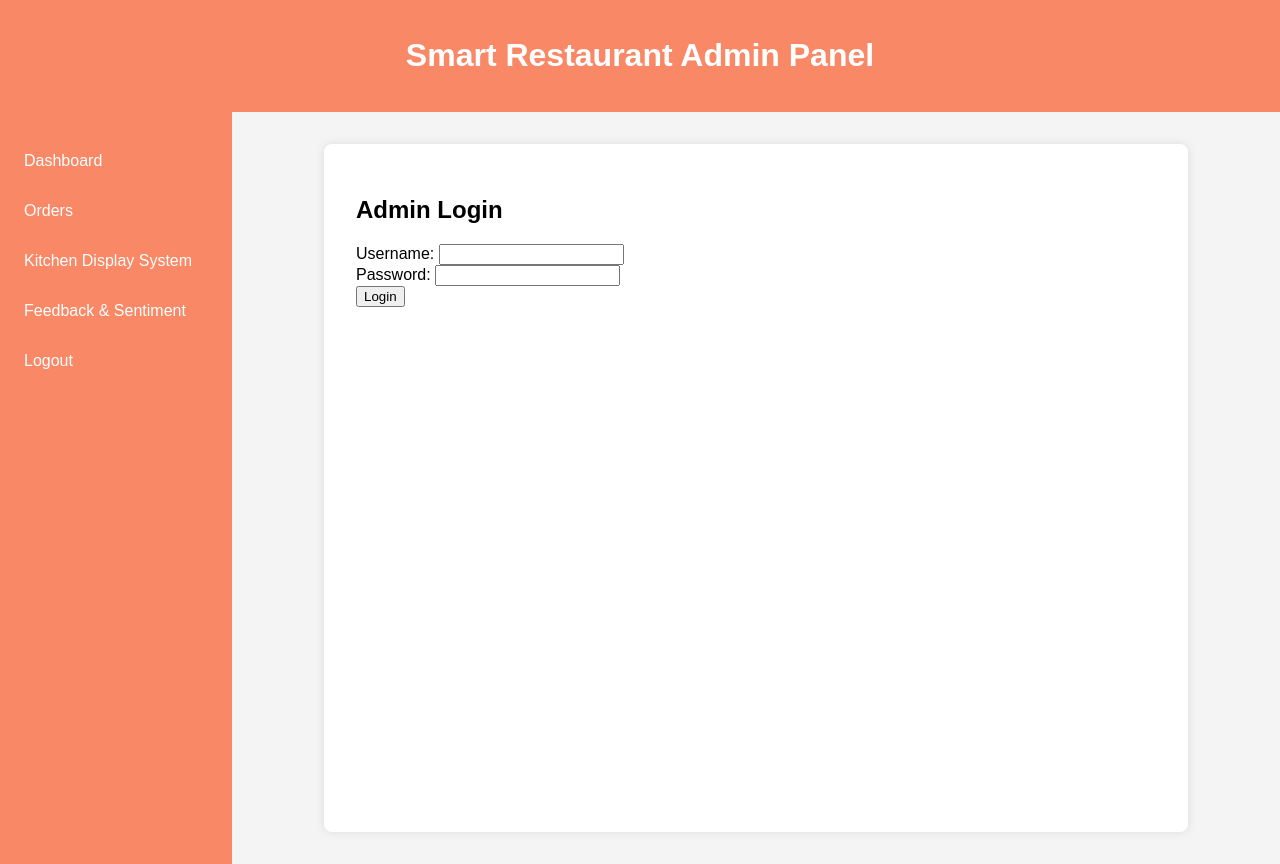
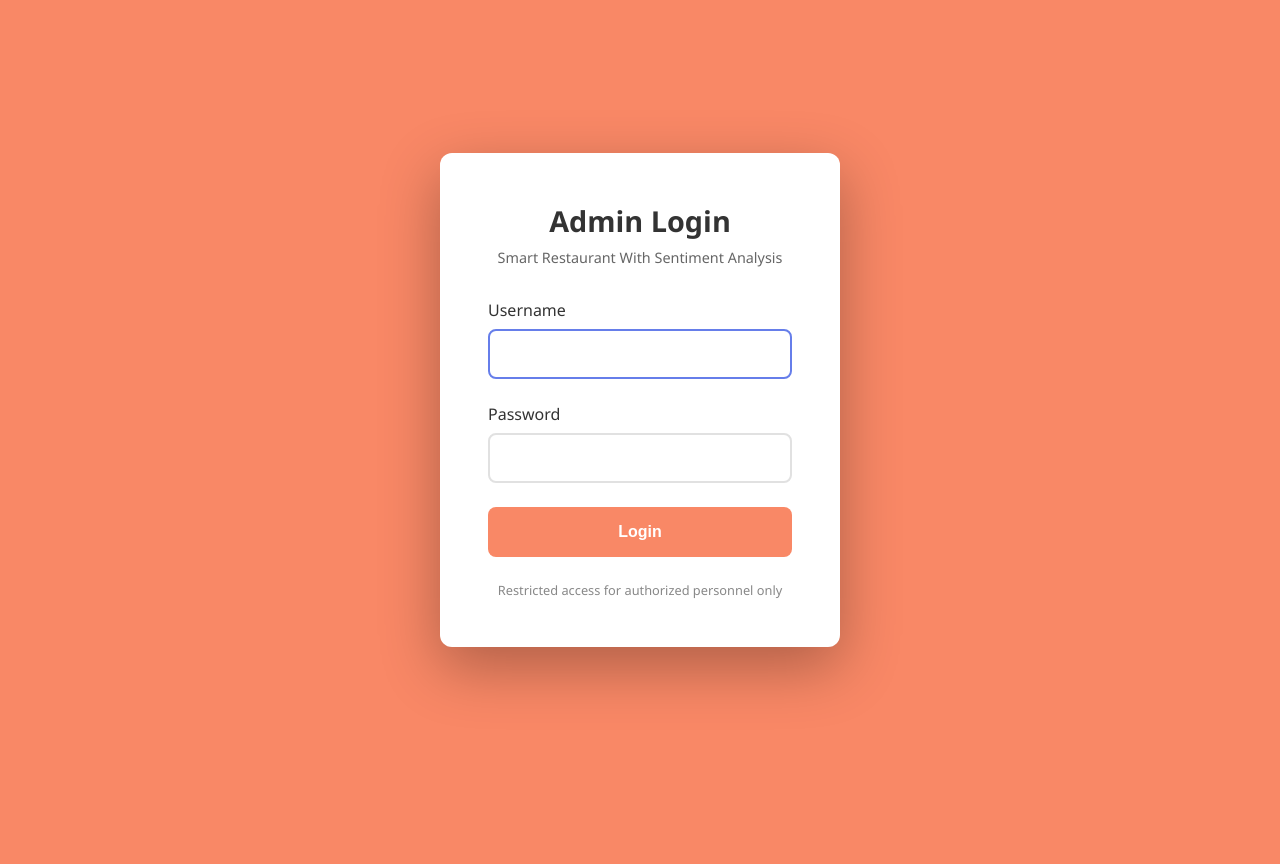
Before and after one commit to Ritikakoirala/Smart-Restaurant-and-Sentiment-Analysis, a Django app: page /custom-admin/login/ in a window 1280 px wide. After the commit the page ends 695 px from the top, so only its background shows below. Run offline with Django 5.2, Linux system fonts and the light colour scheme.

Commit message:
logout admin improved

```diff
--- a/smartapp/views.py
+++ b/smartapp/views.py
@@ -321,16 +321,43 @@ def feedback_success(request):
 
 
 def admin_login(request):
+    """
+    Admin login view - standalone page with centered login form.
+    Uses Django's built-in authentication system.
+
+    IMPORTANT: Always shows the login page, even if already authenticated.
+    This allows users to logout and login as a different admin.
+    """
+    # Always show the login page - don't auto-redirect to dashboard
+    # User can login or logout from here
+
     if request.method == 'POST':
         username = request.POST.get('username')
         password = request.POST.get('password')
+
+        # Use Django's authenticate() function
         user = authenticate(request, username=username, password=password)
-        if user is not None and user.is_staff:
-            login(request, user)
-            return redirect('admin_dashboard')
+
+        if user is not None:
+            # Check if user is staff/admin
+            if user.is_staff:
+                # Django's login() creates session and handles CSRF
+                login(request, user)
+                messages.success(request, f'Welcome back, {user.username}!')
+                # Redirect to dashboard after successful login
+                next_page = request.GET.get('next')
+                return redirect(next_page if next_page else 'admin_dashboard')
+            else:
+                messages.error(request, 'Access denied. Staff credentials required.')
         else:
-            messages.error(request, 'Invalid credentials or not an admin user.')
-    return render(request, 'admin_login.html')
+            messages.error(request, 'Invalid username or password.')
+
+    # Render standalone login template (no sidebar, centered form)
+    # Pass user info to show logout option if already authenticated
+    context = {
+        'user': request.user if request.user.is_authenticated else None
+    }
+    return render(request, 'admin_login_standalone.html', context)
 
 
 @login_required
--- a/templates/admin_dashboard.html
+++ b/templates/admin_dashboard.html
@@ -3,11 +3,8 @@
 {% block title %}Admin Dashboard{% endblock %}
 
 {% block content %}
-    <div class="logout">
-        <a href="{% url 'admin_logout' %}">Logout</a>
-    </div>
     <h2>Welcome to Admin Dashboard</h2>
-    <p>You are logged in as {{ user.username }}.</p>
+    <p>You are logged in as <strong>{{ user.username }}</strong>.</p>
 
     <div class="summary-cards">
         <div class="card">
@@ -27,6 +24,7 @@
             <p>{{ ready_orders }}</p>
         </div>
     </div>
+
     <style>
         @media (max-width: 768px) {
             .summary-cards {
--- /dev/null
+++ b/templates/admin_login_standalone.html
@@ -0,0 +1,236 @@
+<!DOCTYPE html>
+<html lang="en">
+<head>
+    <meta charset="UTF-8">
+    <meta name="viewport" content="width=device-width, initial-scale=1.0">
+    <title>Admin Login - Smart Restaurant</title>
+    <style>
+        * {
+            margin: 0;
+            padding: 0;
+            box-sizing: border-box;
+        }
+
+        body {
+            font-family: 'Segoe UI', Tahoma, Geneva, Verdana, sans-serif;
+           background-color: #F98866;
+            min-height: 100vh;
+            display: flex;
+            align-items: center;
+            justify-content: center;
+        }
+
+        .login-container {
+            background: white;
+            padding: 3rem;
+            border-radius: 12px;
+            box-shadow: 0 20px 60px rgba(0, 0, 0, 0.3);
+            width: 100%;
+            max-width: 400px;
+        }
+
+        .login-header {
+            text-align: center;
+            margin-bottom: 2rem;
+        }
+
+        .login-header h1 {
+            color: #333;
+            font-size: 1.8rem;
+            margin-bottom: 0.5rem;
+        }
+
+        .login-header p {
+            color: #666;
+            font-size: 0.9rem;
+        }
+
+        .user-welcome {
+            background: #e8f5e9;
+            color: #2e7d32;
+            padding: 1rem;
+            border-radius: 8px;
+            margin-bottom: 1.5rem;
+            text-align: center;
+        }
+
+        .user-welcome p {
+            margin-bottom: 0.5rem;
+            color: #2e7d32;
+        }
+
+        .form-group {
+            margin-bottom: 1.5rem;
+        }
+
+        .form-group label {
+            display: block;
+            margin-bottom: 0.5rem;
+            color: #333;
+            font-weight: 500;
+        }
+
+        .form-group input[type="text"],
+        .form-group input[type="password"] {
+            width: 100%;
+            padding: 0.875rem;
+            border: 2px solid #e1e1e1;
+            border-radius: 8px;
+            font-size: 1rem;
+            transition: border-color 0.3s ease;
+        }
+
+        .form-group input[type="text"]:focus,
+        .form-group input[type="password"]:focus {
+            outline: none;
+            border-color: #667eea;
+        }
+
+        .btn-login {
+            width: 100%;
+            padding: 1rem;
+            background-color: #F98866;
+            border: none;
+            border-radius: 8px;
+            color: white;
+            font-size: 1rem;
+            font-weight: 600;
+            cursor: pointer;
+            transition: transform 0.2s ease, box-shadow 0.2s ease;
+        }
+
+        .btn-login:hover {
+            transform: translateY(-2px);
+            box-shadow: 0 10px 30px rgba(102, 126, 234, 0.4);
+        }
+
+        .btn-login:active {
+            transform: translateY(0);
+        }
+
+        .btn-logout {
+            width: 100%;
+            padding: 1rem;
+            background: #dc3545;
+            border: none;
+            border-radius: 8px;
+            color: white;
+            font-size: 1rem;
+            font-weight: 600;
+            cursor: pointer;
+            transition: transform 0.2s ease, box-shadow 0.2s ease;
+            text-decoration: none;
+            display: inline-block;
+            text-align: center;
+        }
+
+        .btn-logout:hover {
+            transform: translateY(-2px);
+            box-shadow: 0 10px 30px rgba(220, 53, 69, 0.4);
+        }
+
+        .btn-dashboard {
+            width: 100%;
+            padding: 1rem;
+            background: #28a745;
+            border: none;
+            border-radius: 8px;
+            color: white;
+            font-size: 1rem;
+            font-weight: 600;
+            cursor: pointer;
+            transition: transform 0.2s ease, box-shadow 0.2s ease;
+            text-decoration: none;
+            display: inline-block;
+            text-align: center;
+            margin-top: 0.5rem;
+        }
+
+        .btn-dashboard:hover {
+            transform: translateY(-2px);
+            box-shadow: 0 10px 30px rgba(40, 167, 69, 0.4);
+        }
+
+        .messages {
+            list-style: none;
+            margin-bottom: 1.5rem;
+        }
+
+        .messages li {
+            padding: 0.75rem 1rem;
+            border-radius: 6px;
+            margin-bottom: 0.5rem;
+            font-size: 0.9rem;
+        }
+
+        .messages li.error {
+            background: #fee;
+            color: #c00;
+            border: 1px solid #fcc;
+        }
+
+        .messages li.success {
+            background: #efe;
+            color: #060;
+            border: 1px solid #cfc;
+        }
+
+        .footer-text {
+            text-align: center;
+            margin-top: 1.5rem;
+            color: #888;
+            font-size: 0.8rem;
+        }
+
+        @media (max-width: 480px) {
+            .login-container {
+                margin: 1rem;
+                padding: 2rem;
+            }
+        }
+    </style>
+</head>
+<body>
+    <div class="login-container">
+        <div class="login-header">
+            <h1>Admin Login</h1>
+            <p>Smart Restaurant With Sentiment Analysis</p>
+        </div>
+
+        {# Show welcome message and options if user is already authenticated #}
+        {% if user and user.is_authenticated and user.is_staff %}
+            <div class="user-welcome">
+                <p>You are already logged in as <strong>{{ user.username }}</strong></p>
+                <a href="{% url 'admin_logout' %}" class="btn-logout">Logout</a>
+                <a href="{% url 'admin_dashboard' %}" class="btn-dashboard">Go to Dashboard</a>
+            </div>
+        {% else %}
+            {# Show login form for non-authenticated users #}
+            {% if messages %}
+                <ul class="messages">
+                    {% for message in messages %}
+                        <li{% if message.tags %} class="{{ message.tags }}"{% endif %}>{{ message }}</li>
+                    {% endfor %}
+                </ul>
+            {% endif %}
+
+            <form method="post">
+                {% csrf_token %}
+                <div class="form-group">
+                    <label for="username">Username</label>
+                    <input type="text" id="username" name="username" required autofocus>
+                </div>
+
+                <div class="form-group">
+                    <label for="password">Password</label>
+                    <input type="password" id="password" name="password" required>
+                </div>
+
+                <button type="submit" class="btn-login">Login</button>
+            </form>
+
+            <p class="footer-text">Restricted access for authorized personnel only</p>
+        {% endif %}
+    </div>
+</body>
+</html>
--- a/templates/admin_order_detail.html
+++ b/templates/admin_order_detail.html
@@ -14,7 +14,7 @@
     <h3>Items</h3>
     <ul>
         {% for item in items %}
-            <li>{{ item.quantity }}x {{ item.item_name }} - ${{ item.total_price }}</li>
+            <li>{{ item.quantity }}x {{ item.item_name }} - {{ item.total_price }}</li>
         {% endfor %}
     </ul>
 
--- a/templates/base_admin.html
+++ b/templates/base_admin.html
@@ -5,106 +5,140 @@
     <meta name="viewport" content="width=device-width, initial-scale=1.0">
     <title>{% block title %}Admin Panel{% endblock %}</title>
     <style>
+        * {
+            margin: 0;
+            padding: 0;
+            box-sizing: border-box;
+        }
+
         body {
             font-family: Arial, sans-serif;
-            margin: 0;
-            padding: 0;
             background-color: #f4f4f4;
         }
+
         .header {
             background-color: #F98866;
             color: white;
             padding: 1rem;
             text-align: center;
+            position: relative;
         }
+
+        .header h1 {
+            font-size: 1.5rem;
+        }
+
+        .user-info {
+            position: absolute;
+            right: 1rem;
+            top: 50%;
+            transform: translateY(-50%);
+            font-size: 0.9rem;
+        }
+
         .main-content {
             display: flex;
+            min-height: calc(100vh - 80px);
         }
+
         .sidebar {
             width: 200px;
-            background-color: #F98866;;
+            background-color: #F98866;
             color: white;
             padding: 1rem;
             height: calc(100vh - 80px);
+            position: sticky;
+            top: 80px;
         }
+
+        .sidebar.collapsed {
+            display: none;
+        }
+
         .sidebar ul {
             list-style: none;
             padding: 0;
         }
+
         .sidebar li {
-            margin-bottom: 1rem;
+            margin-bottom: 0.5rem;
         }
+
         .sidebar a {
             color: white;
             text-decoration: none;
             display: block;
-            padding: 0.5rem;
+            padding: 0.75rem 1rem;
             border-radius: 4px;
+            transition: background-color 0.3s ease;
         }
+
         .sidebar a:hover {
-            background-color: #555;
+            background-color: #e07855;
         }
+
+        .sidebar a.active {
+            background-color: #d06040;
+        }
+
         .container {
             flex: 1;
+            padding: 2rem;
             max-width: none;
             margin: 0;
         }
-        .container {
-            max-width: 800px;
-            margin: 2rem auto;
-            padding: 2rem;
-            background: white;
-            border-radius: 8px;
-            box-shadow: 0 0 10px rgba(0,0,0,0.1);
+
+        .container.full-width {
+            max-width: 100%;
         }
-        .logout {
-            text-align: right;
-            margin-bottom: 1rem;
-        }
-        .logout a {
-            color: #007bff;
-            text-decoration: none;
-        }
-        .logout a:hover {
-            text-decoration: underline;
-        }
+
         .summary-cards {
             display: flex;
             gap: 1rem;
             margin-bottom: 2rem;
+            flex-wrap: wrap;
         }
+
         .card {
             background: #fff;
             border: 1px solid #ddd;
             border-radius: 8px;
-            padding: 1rem;
+            padding: 1.5rem;
             text-align: center;
             flex: 1;
+            min-width: 200px;
             box-shadow: 0 2px 4px rgba(0,0,0,0.1);
         }
+
         .card h3 {
             margin: 0 0 0.5rem 0;
             color: #333;
+            font-size: 1rem;
         }
+
         .card p {
             font-size: 2rem;
             font-weight: bold;
-            color: #007bff;
+            color: #F98866;
             margin: 0;
         }
+
         /* Hamburger Menu */
         .sidebar-toggle {
             display: none;
         }
+
         .hamburger {
             display: none;
             flex-direction: column;
             cursor: pointer;
             padding: 10px;
             position: absolute;
-            top: 10px;
+            top: 50%;
+            transform: translateY(-50%);
             left: 10px;
         }
+
         .hamburger span {
             width: 25px;
             height: 3px;
@@ -112,11 +146,13 @@
             margin: 3px 0;
             transition: 0.3s;
         }
+
         /* Responsive */
         @media (max-width: 768px) {
             .hamburger {
                 display: flex;
             }
+
             .sidebar {
                 position: fixed;
                 left: -200px;
@@ -125,21 +161,37 @@
                 z-index: 1000;
                 transition: left 0.3s;
             }
+
             #sidebar-toggle:checked ~ .main-content .sidebar {
                 left: 0;
             }
+
             .main-content {
                 flex-direction: column;
             }
+
             .container {
-                margin: 1rem;
                 padding: 1rem;
+            }
+
+            .summary-cards {
+                flex-direction: column;
+            }
+
+            .card {
+                min-width: 100%;
+            }
+
+            .user-info {
+                display: none;
             }
         }
     </style>
 </head>
 <body>
+    {# Sidebar toggle checkbox #}
     <input type="checkbox" id="sidebar-toggle" class="sidebar-toggle">
+
     <div class="header">
         <label for="sidebar-toggle" class="hamburger">
             <span></span>
@@ -147,18 +199,28 @@
             <span></span>
         </label>
         <h1>Smart Restaurant Admin Panel</h1>
+        {% if user.is_authenticated and user.is_staff %}
+        <div class="user-info">
+            Logged in as: <strong>{{ user.username }}</strong>
+        </div>
+        {% endif %}
     </div>
+
     <div class="main-content">
+        {# Sidebar navigation - visible ONLY if user is authenticated and is staff #}
+        {% if user.is_authenticated and user.is_staff %}
         <nav class="sidebar">
             <ul>
                 <li><a href="{% url 'admin_dashboard' %}">Dashboard</a></li>
                 <li><a href="{% url 'admin_orders' %}">Orders</a></li>
-                <li><a href="{% url 'admin_kds' %}">Kitchen Display System</a></li>
+                <li><a href="{% url 'admin_kds' %}">Kitchen Display</a></li>
                 <li><a href="{% url 'admin_feedback' %}">Feedback & Sentiment</a></li>
                 <li><a href="{% url 'admin_logout' %}">Logout</a></li>
             </ul>
         </nav>
-        <div class="container">
+        {% endif %}
+
+        <div class="container{% if not user.is_authenticated or not user.is_staff %} full-width{% endif %}">
             {% block content %}{% endblock %}
         </div>
     </div>
```
Also changed, not shown: smart/settings.py (+8 -0 lines), smartapp/export_model.py (+60 -10 lines), 2 other files.
